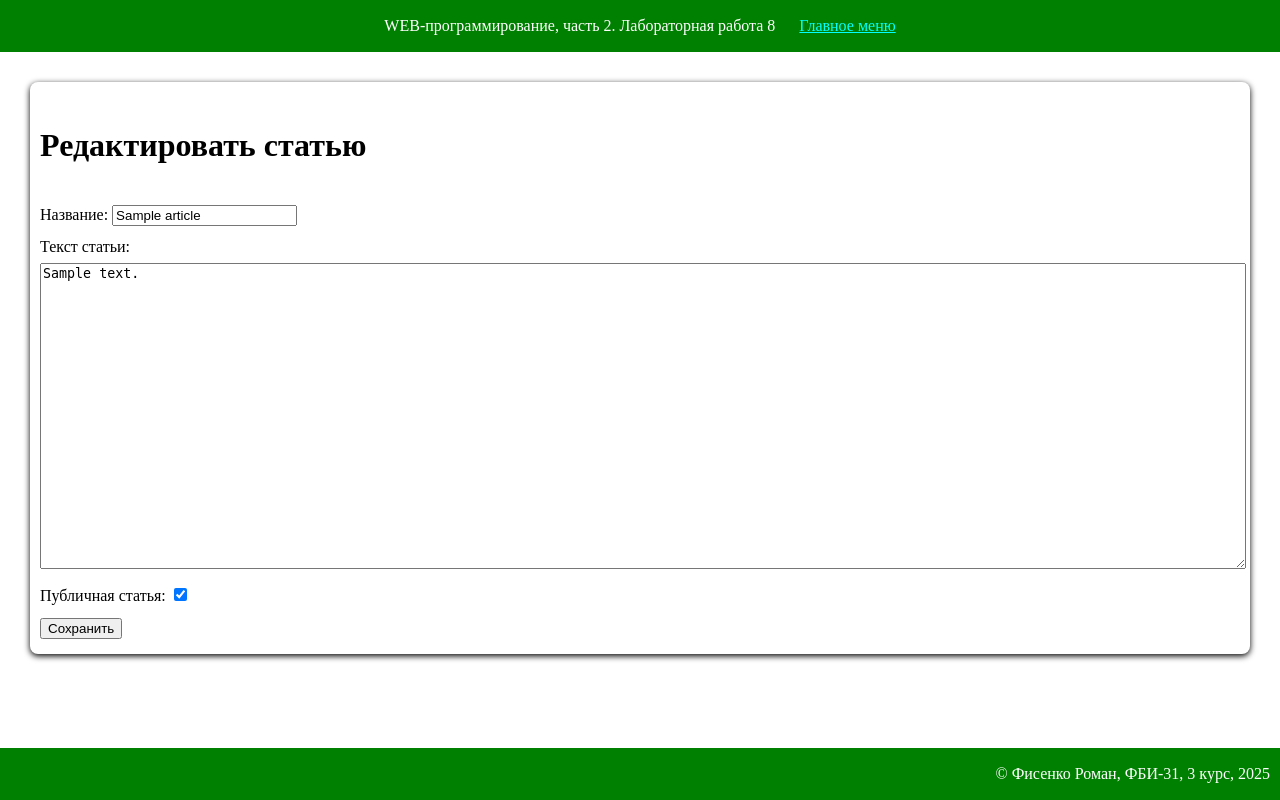
After one commit to Romansen1412/web-back-labs, a Flask app: page /lab8/edit/1 in a window 1280 px wide. The commit adds this page. Run offline with Flask 3, Linux system fonts and the light colour scheme; a user stored in the database is signed in; tables that the repository leaves empty hold one stand-in row (values such as "Sample post").

Commit message:
Самостоятельные

```diff
--- a/lab8.py
+++ b/lab8.py
@@ -8,8 +8,7 @@ lab8 = Blueprint("lab8", __name__)
 
 @lab8.route('/lab8/')
 def main():
-    login = session.get('login', 'anonymous')
-    return render_template('lab8/lab8.html', login=login)
+    return render_template('lab8/lab8.html', login = current_user.login if current_user.is_authenticated else 'anonymous')
 
 @lab8.route('/lab8/login', methods=['GET', 'POST'])
 def login():
@@ -18,6 +17,7 @@ def login():
 
     login_form = request.form.get('login', '').strip()
     password_form = request.form.get('password', '').strip()
+    remember_me = bool(request.form.get('remember'))
 
     if not login_form or not password_form:
         return render_template('lab8/login.html', error="Заполните логин и пароль")
@@ -25,7 +25,9 @@ def login():
     user = users.query.filter_by(login=login_form).first()
 
     if user and check_password_hash(user.password, password_form):
-        login_user(user, remember=False)
+        # передаем параметр remember из формы
+        login_user(user, remember=remember_me)
+        session['login'] = user.login
         return redirect('/lab8/')
 
     return render_template('lab8/login.html', error="Неверный логин или пароль")
@@ -50,16 +52,82 @@ def register():
     db.session.add(new_user)
     db.session.commit()
 
+    login_user(new_user, remember=False)
+    session['login'] = new_user.login
+
     return redirect('/lab8/')
 
 @lab8.route('/lab8/articles')
+def list_articles():
+    if current_user.is_authenticated:
+        # публичные статьи + свои
+        articles_list = articles.query.filter(
+            (articles.is_public == True) | (articles.login_id == current_user.id)
+        ).all()
+    else:
+        # только публичные
+        articles_list = articles.query.filter_by(is_public=True).all()
+    return render_template('lab8/articles.html', articles=articles_list)
+
+@lab8.route('/lab8/create', methods=['GET', 'POST'])
 @login_required
-def articles():
-    return "Список статей"
+def create():
+    if request.method == 'GET':
+        return render_template('lab8/create_article.html')
 
-@lab8.route('/lab8/create')
-def create():
-    return "Создание статьи"
+    title = request.form.get('title', '').strip()
+    article_text = request.form.get('article_text', '').strip()
+    is_public = bool(request.form.get('is_public'))
+
+    if not title or not article_text:
+        return render_template('lab8/create_article.html',
+                               error="Заполните все поля",
+                               title=title, article_text=article_text, is_public=is_public)
+
+    new_article = articles(
+        login_id=current_user.id,
+        title=title,
+        article_text=article_text,
+        is_public=is_public,
+        is_favorite=False,
+        likes=0
+    )
+    db.session.add(new_article)
+    db.session.commit()
+    return redirect('/lab8/articles')
+
+@lab8.route('/lab8/edit/<int:article_id>', methods=['GET', 'POST'])
+@login_required
+def edit_article(article_id):
+    article = articles.query.filter_by(id=article_id, login_id=current_user.id).first()
+    if not article:
+        return "У вас нет прав на редактирование этой статьи", 403
+
+    if request.method == 'GET':
+        return render_template('lab8/edit_article.html', article=article)
+
+    title = request.form.get('title', '').strip()
+    article_text = request.form.get('article_text', '').strip()
+
+    if not title or not article_text:
+        return render_template('lab8/edit_article.html', article=article,
+                               error="Поля не могут быть пустыми")
+
+    article.title = title
+    article.article_text = article_text
+    db.session.commit()
+    return redirect('/lab8/articles')
+
+@lab8.route('/lab8/delete/<int:article_id>', methods=['POST'])
+@login_required
+def delete_article(article_id):
+    article = articles.query.filter_by(id=article_id, login_id=current_user.id).first()
+    if not article:
+        return "У вас нет прав на удаление этой статьи", 403
+
+    db.session.delete(article)
+    db.session.commit()
+    return redirect('/lab8/articles')
 
 @lab8.route('/lab8/logout')
 @login_required
--- /dev/null
+++ b/templates/lab8/edit_article.html
@@ -0,0 +1,35 @@
+{% extends "base.html" %}
+
+{% block lab %}Лабораторная работа 8{% endblock %}
+
+{% block main %}
+<h1>Редактировать статью</h1>
+
+{% if error %}
+    <div style="color:red">{{ error }}</div>
+{% endif %}
+
+<form method="post">
+    <div>
+        <label>
+            Название:
+            <input type="text" name="title" value="{{ article.title }}" maxlength="50" required>
+        </label>
+    </div>
+    <div>
+        <label>
+            Текст статьи:
+            <textarea name="article_text" style="width: 100%; height: 300px;" required>{{ article.article_text }}</textarea>
+        </label>
+    </div>
+    <div>
+        <label>
+            Публичная статья:
+            <input type="checkbox" name="is_public" {% if article.is_public %}checked{% endif %}>
+        </label>
+    </div>
+    <div>
+        <button type="submit">Сохранить</button>
+    </div>
+</form>
+{% endblock %}
--- a/templates/lab8/login.html
+++ b/templates/lab8/login.html
@@ -22,6 +22,12 @@
         </label>
     </div>
 
+    <div>
+        <label>
+            <input type="checkbox" name="remember"> Запомнить меня
+        </label>
+    </div>
+
     <button type="submit">Вход</button>
 </form>
 {% endblock %}
```
Also changed, not shown: templates/lab8/articles.html (added, +27 -0 lines), templates/lab8/create_article.html (added, +35 -0 lines).
